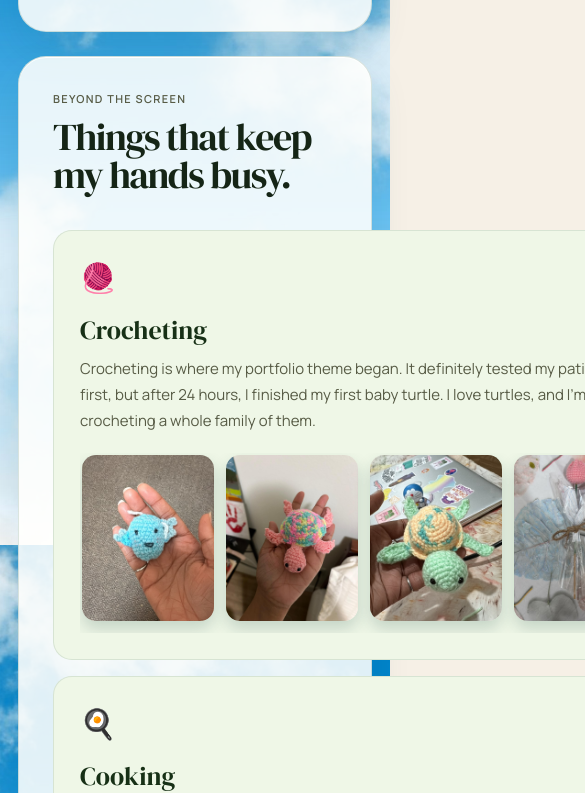
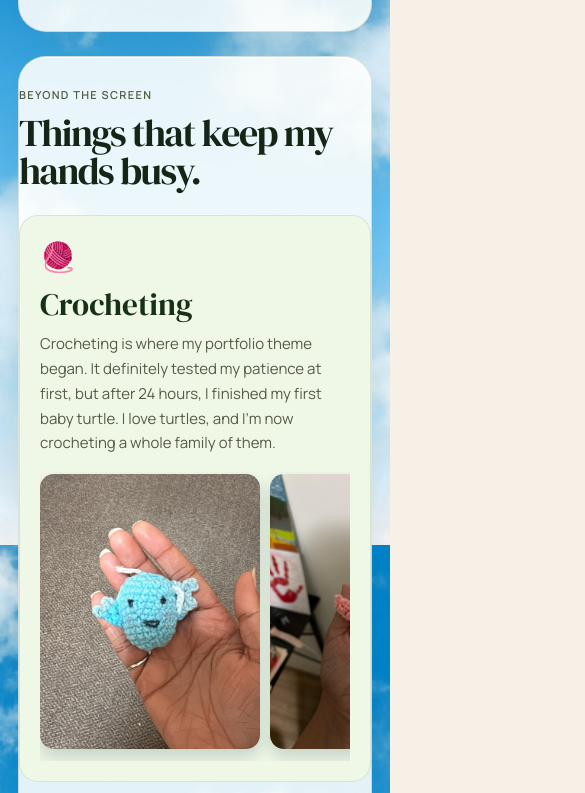
Before and after one commit to ishikajain-design/ishikajain-design.github.io, a website: page about.html in a window 390 px wide. Shown: the part 3675-4468 px from the top of the page, 585 px wide, since content can reach past the window. Drawn offline with Linux system fonts and the light colour scheme.

Commit message:
ix mobile About section and unify Sky Map footer

```diff
--- a/style.css
+++ b/style.css
@@ -1395,6 +1395,39 @@ body.inner-page .site-header { display: none !important; }
   scroll-snap-align: start;
 }
 
+/* On phones, the two hobby cards become roomy single-column cards. The
+   crochet photos stay intentionally large and swipe horizontally instead of
+   forcing the page wider or shrinking into unreadable thumbnails. */
+@media (max-width: 760px) {
+  .inner-page .about-section[aria-labelledby="hobbies-title"] { padding: 30px 0 38px; }
+  .inner-page .about-hobbies {
+    grid-template-columns: minmax(0, 1fr);
+    gap: 14px;
+    margin-top: 24px;
+  }
+  .inner-page .about-hobbies article {
+    min-width: 0;
+    padding: 20px;
+    overflow: hidden;
+  }
+  .inner-page .about-hobbies span { margin-bottom: 12px; }
+  .inner-page .about-hobbies h3 { font-size: clamp(25px, 8vw, 32px); }
+  .inner-page .about-hobbies p { font-size: 15px; line-height: 1.65; }
+  .inner-page .crochet-photo-scroll {
+    width: 100%;
+    gap: 10px;
+    margin-top: 16px;
+    padding: 2px 2px 12px;
+    -webkit-overflow-scrolling: touch;
+    touch-action: pan-x;
+  }
+  .inner-page .crochet-photo-scroll img {
+    width: min(70vw, 220px);
+    height: auto;
+    aspect-ratio: 4 / 5;
+  }
+}
+
 /* Landing map refinements: clearer path joins, compact avatar, sans display. */
 :root { --world-display: 'Crassula', Manrope, sans-serif; }
 
```
Also changed, not shown: graphic-design.html (+1 -1 lines), ux-design.html (+1 -1 lines).
